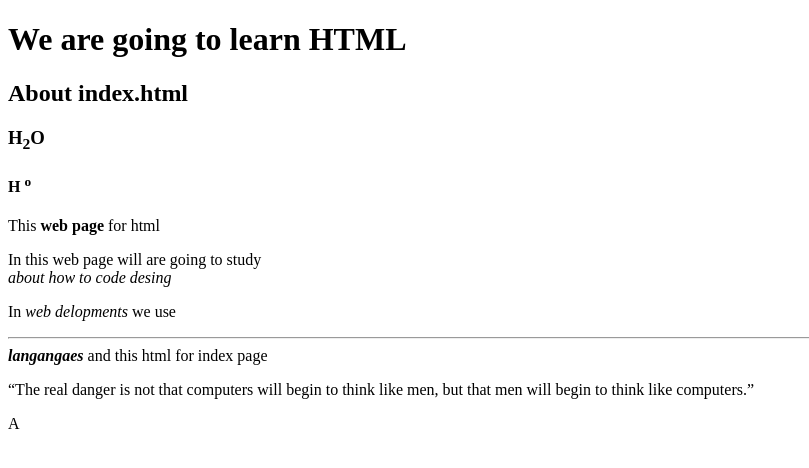
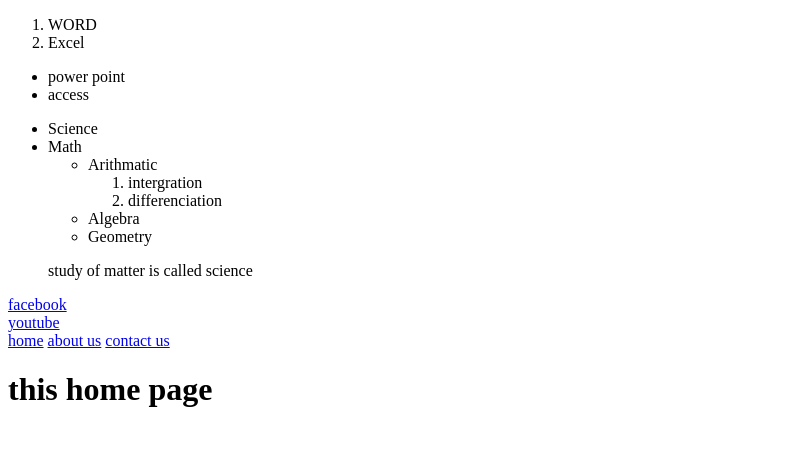
Before and after one commit to rimshaahmed5/Learning-CSS-, a plain HTML site: page index.html in a window 1280 px wide. Shown: the whole page, without its empty margins (0-809 px from the left). Drawn offline with Linux system fonts and the light colour scheme.

Commit message:
LINKING WITH PARENT TO CHILD PAGE

```diff
--- a/index.html
+++ b/index.html
@@ -1,28 +1,59 @@
 <!DOCTYPE html>
 <html lang="en">
+<head>
+    <title>List</title>
+    <ol>
+        <li>WORD</li>
+        <li>Excel</li>
+    </ol>
+    <ul>
+        <li>power point</li>
+        <li>access</li>
+    </ul>
 
-<head>
-    <title>Document</title>
-</head>
+    <ul>
+        <li>Science</li>
+        <li>Math</li>
+        <ul>
+            <li>Arithmatic</li>
+            <ol>
+                <li>
+                    intergration
+                </li>
+                <li>differenciation</li>
+            </ol>
+            <li>Algebra</li>
+            <li>Geometry</li>
+        </ul>
+    </ul>
 
-<body>
-    <h1>We are <strong>going to learn</strong> HTML </h1>
-    <h2>About index.html</h2>
-    <h3>H<SUB>2</SUB>O</h3>
-    <H4>H <sup>o</sup></H4>
-    <p1>This <strong>web page</strong> for html</p1>
-    <p> In this web page will are going to study <br> <i>about how to code desing</i> </p>
-    <p> In <em>web delopments</em> we use <br>
-        <hr><b><i>langangaes</i></b> and this html for index page
-    </p>
-    <blockquote cite="https://www.brainyquote.com/lists/topics/top-10-computers-quotes"></blockquote>
-    <p> <q>The real danger is not that computers will begin to think like men, but that men will begin to think like
-            computers.</q></p>
+    <dl>
+        <dt science>
+<dd>study of matter is called science</dd>
 
 
 
 
+        </dt>
+
+
+    </dl>
+
+
+    <a href="https://facebook.com" target="_blank">facebook</a><br>
+<a href="https://youtube.com" target="_blank">youtube</a><br>
+
+
+<!-- relative link -->
+<a href="index.html">home</a>
+<a href="about.html">about us</a>
+<a href="contact.html"> contact us</a>
+
+<h1>this home page</h1>
+
+
+</head>
+<body>
+
 </body>
-A
-
-</html
+</html>
```
